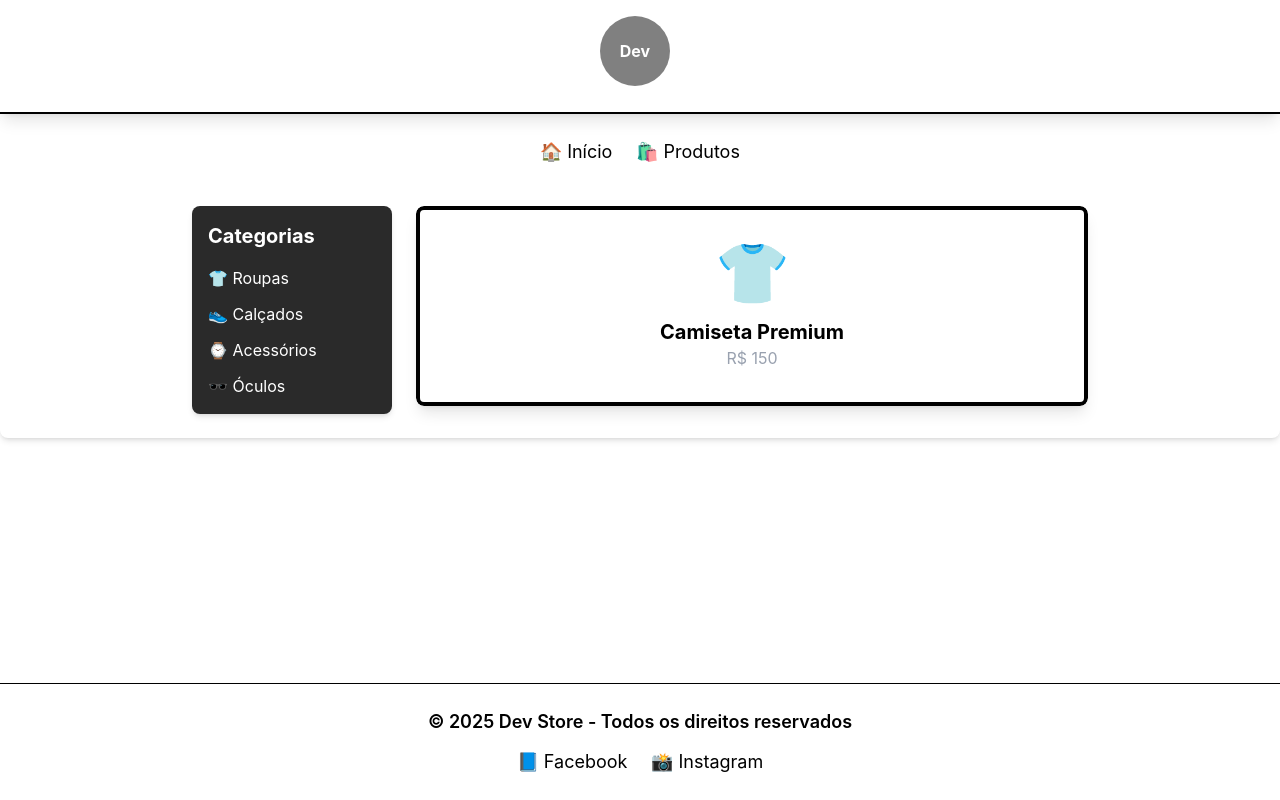
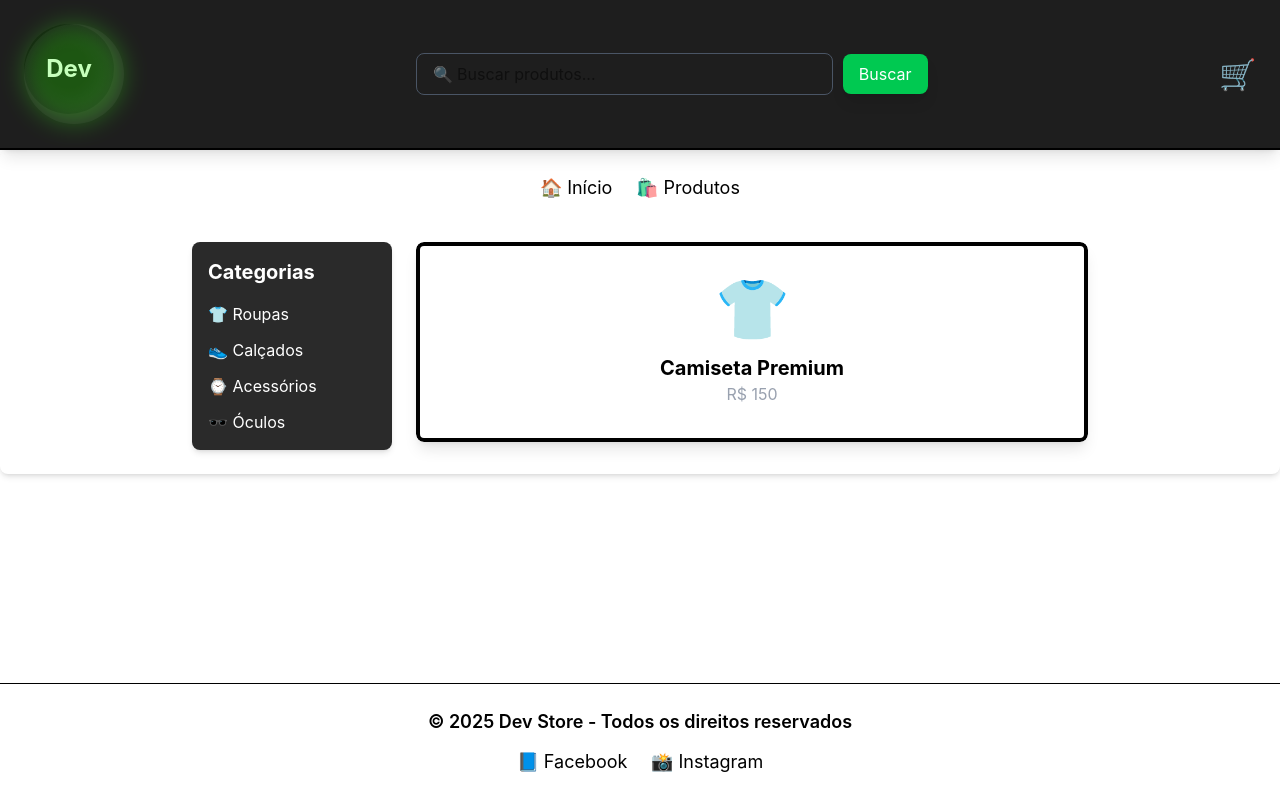
Before and after one commit to Davi-Choradeira/e-commerce, a Nuxt app: page / in a window 1280 px wide. Built offline with nearby package versions, Linux system fonts and the light colour scheme.

Commit message:
Header refinado - Logo premium com efeito e carrinho fixo

```diff
--- a/components/Header.vue
+++ b/components/Header.vue
@@ -1,23 +1,61 @@
 <template>
-  <header class="bg-gelo py-4 text-center shadow-lg border-b-2 border-cinzaClaro flex justify-center items-center p-6">
-    <div class="logo-container">
+  <header class="relative bg-[#1E1E1E] py-6 text-center shadow-lg border-b-2 border-cinzaClaro flex justify-between items-center px-6">
+
+    <!-- Logo premium com efeito refinado -->
+    <div class="logo-container relative">
       <div class="logo-circle">Dev</div>
+      <div class="absolute inset-0 rounded-full blur-md opacity-30 animate-glow" style="background-color: #39FF14;"></div>
+      <div class="absolute inset-0 rounded-full opacity-20 animate-pulse" style="background-color: rgba(255, 255, 255, 0.1);"></div>
     </div>
+
+    <!-- Campo de busca -->
+    <div class="search-container w-full max-w-lg flex items-center gap-2">
+      <input
+        type="text"
+        v-model="searchQuery"
+        placeholder="🔍 Buscar produtos..."
+        class="w-full px-4 py-2 rounded-lg bg-cinzaClaro text-preto border border-gray-600 focus:outline-none focus:border-verdeNeon"
+      />
+      <button @click="buscarProduto" class="bg-green-500 text-white px-4 py-2 rounded-lg hover:bg-green-700 transition shadow-lg">
+        Buscar
+      </button>
+    </div>
+
+    <!-- Ícone do carrinho fixo à direita -->
+    <div class="cart-icon cursor-pointer text-3xl text-white hover:scale-110 transition">
+      🛒
+    </div>
+
   </header>
 </template>
 
+<script setup>
+import { ref } from 'vue';
+
+const searchQuery = ref("");
+
+const buscarProduto = () => {
+  if (searchQuery.value) {
+    window.location.href = `/produtos?search=${searchQuery.value}`;
+  }
+};
+</script>
+
+
 <style>
 .logo-container {
-  width: 80px;
-  height: 80px;
+  width: 100px;
+  height: 100px;
+  position: relative;
 }
 .logo-circle {
-  width: 70px;
-  height: 70px;
+  width: 90px;
+  height: 90px;
   border-radius: 50%;
-  background-color: gray;
+  background: radial-gradient(circle, rgb(0, 0, 0) 30%, #1E1E1E 100%);
   color: white;
   font-weight: bold;
+  font-size: 24px;
   text-align: center;
   display: flex;
   align-items: center;
@@ -25,6 +63,25 @@
   transition: transform 0.3s ease-in-out;
 }
 .logo-circle:hover {
-  transform: rotate(20deg);
+  transform: scale(1.15);
+}
+
+/* Efeito de brilho premium */
+@keyframes glow {
+  0%, 100% { opacity: 0.3; }
+  50% { opacity: 0.6; transform: scale(1.05); }
+}
+
+.search-container {
+  display: flex;
+  align-items: center;
+  gap: 10px;
+}
+.cart-icon {
+  font-size: 30px;
+  transition: transform 0.2s;
+}
+.cart-icon:hover {
+  transform: scale(1.2);
 }
 </style>
```
